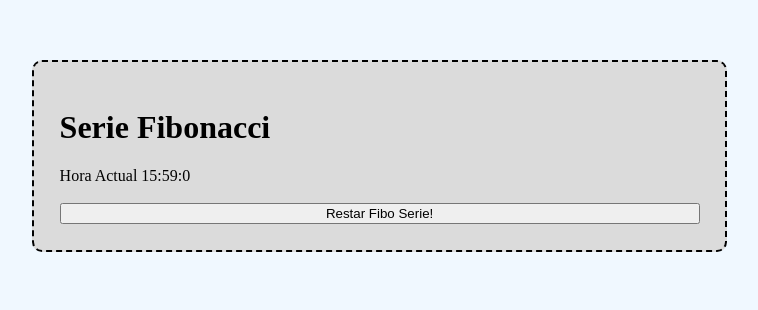
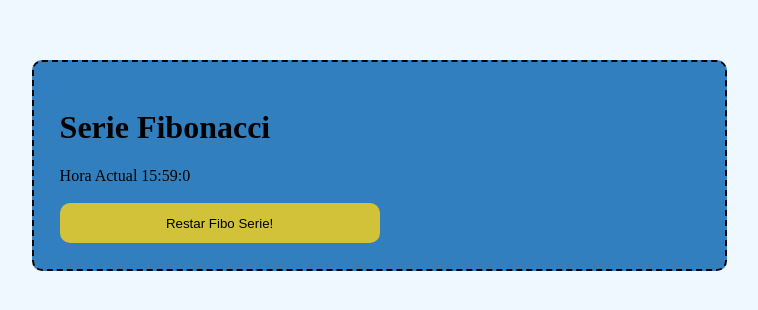
Before and after one commit to iamelemir/fibonacci, a plain HTML site: page index.html in a window 1280 px wide. Shown: the part 140-450 px from the top of the page, without its empty margins (288-1046 px from the left). Drawn offline with Linux system fonts and the light colour scheme.

Commit message:
styling boton

```diff
--- a/css/style.css
+++ b/css/style.css
@@ -7,7 +7,7 @@ body {
     top: 25%;
     left: 25%;
     width: 50%;
-    background-color: rgb(219, 219, 219);
+    background-color: rgb(49, 127, 190);
     padding: 2%;
     border: 2px dashed #000;
     border-radius: 10px;
@@ -16,3 +16,12 @@ body {
 .box {
     display: grid;
 }
+
+.btn {
+    background-color: rgb(209, 194, 57);
+    width: 50%;
+    height: 5vh;
+    border: none;
+    border-radius: 10px;
+    cursor: pointer;
+}
--- a/index.html
+++ b/index.html
@@ -61,7 +61,7 @@
             </script>
             <br>
             <br>
-            <button onclick=serieFibo()>Restar Fibo Serie!</button>
+            <button class="btn" onclick=serieFibo()>Restar Fibo Serie!</button>
 
         </div>
     </div>
```
